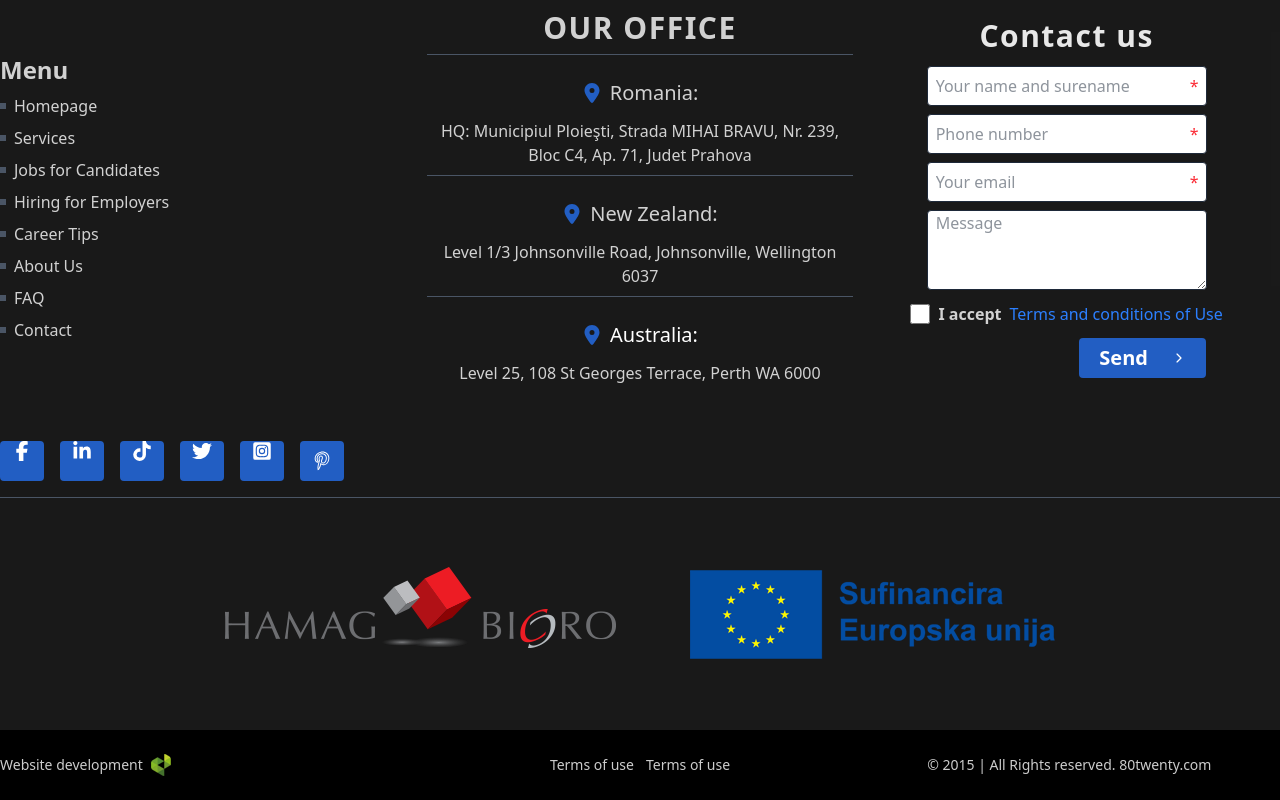
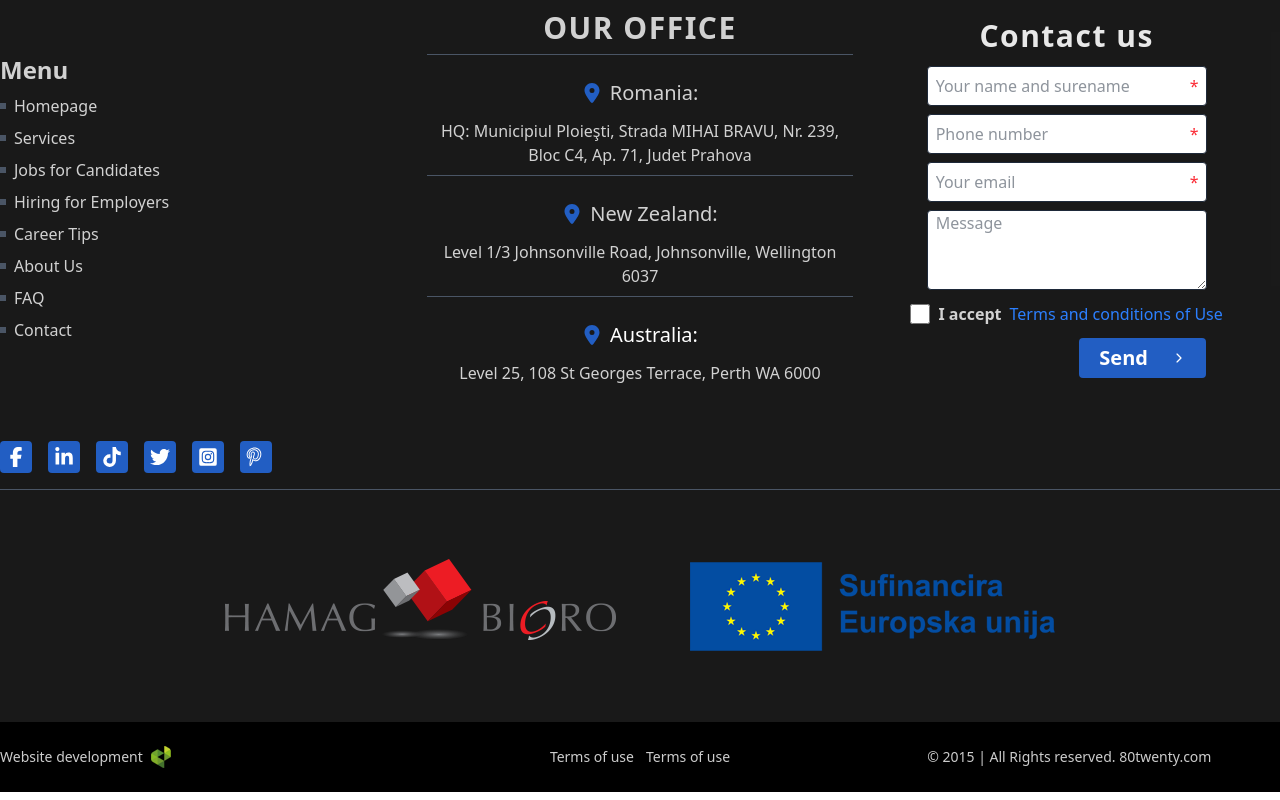
Before and after one commit to Ababil-Group/80-Twenty, a React (Vite) app: page /faqs in a window 1280 px wide. Shown: the part 1747-2547 px from the top of the page. Built offline with nearby package versions, Linux system fonts and the light colour scheme.

Commit message:
updatetext footer commit

```diff
--- a/src/App.jsx
+++ b/src/App.jsx
@@ -177,7 +177,7 @@ function App() {
           whileHover={{ scale: 1.1 }}
           whileTap={{ scale: 0.9 }}
         >
-          <FaArrowUp className="w-5 h-5 text-blue-dark hover:text-white animate-bounce" />
+          <FaArrowUp className="w-5 h-5 text-blue-dark hover:text-blue animate-bounce" />
         </motion.button>
       )}
     </>
--- a/src/pages/components/Footer.jsx
+++ b/src/pages/components/Footer.jsx
@@ -176,37 +176,43 @@ const Footer = () => {
           <div className="flex items-center flex-wrap justify-center gap-4 ">
             <a
               href="https://www.facebook.com/80twenty80"
-              className="bg-[#225EC3] px-3 h-10 text-white font-semibold hover:-translate-y-2 transition-transform duration-500 rounded-sm text-xl hover:bg-white/90 hover:text-[#225EC3] cursor-pointer"
+              target="_blank"
+              className="bg-[#225EC3] p-1 h-8 w-8 text-white flex items-center justify-center font-semibold hover:-translate-y-2 transition-transform duration-500 rounded-sm text-xl hover:bg-white/90 hover:text-[#225EC3] cursor-pointer"
             >
               <FaFacebookF />
             </a>
             <a
               href="https://www.linkedin.com/company/80-twenty"
-              className="bg-[#225EC3] px-3 h-10 text-white font-semibold hover:-translate-y-2 transition-transform duration-500 rounded-sm text-xl hover:bg-white/90 hover:text-[#225EC3] cursor-pointer"
+              target="_blank"
+              className="bg-[#225EC3] p-1 h-8 w-8 text-white flex items-center justify-center font-semibold hover:-translate-y-2 transition-transform duration-500 rounded-sm text-xl hover:bg-white/90 hover:text-[#225EC3] cursor-pointer"
             >
               <FaLinkedinIn />
             </a>
             <a
               href="https://www.tiktok.com/@80twenty?lang=en"
-              className="bg-[#225EC3] px-3 h-10 text-white font-semibold hover:-translate-y-2 transition-transform duration-500 rounded-sm text-xl hover:bg-white/90 hover:text-[#225EC3] cursor-pointer"
+              target="_blank"
+              className="bg-[#225EC3] p-1 h-8 w-8 text-white flex items-center justify-center font-semibold hover:-translate-y-2 transition-transform duration-500 rounded-sm text-xl hover:bg-white/90 hover:text-[#225EC3] cursor-pointer"
             >
               <FaTiktok />
             </a>
             <a
               href="https://x.com/80_twenty20"
-              className="bg-[#225EC3] px-3 h-10 text-white font-semibold hover:-translate-y-2 transition-transform duration-500 rounded-sm text-xl hover:bg-white/90 hover:text-[#225EC3] cursor-pointer"
+              target="_blank"
+              className="bg-[#225EC3] p-1 h-8 w-8 text-white flex items-center justify-center font-semibold hover:-translate-y-2 transition-transform duration-500 rounded-sm text-xl hover:bg-white/90 hover:text-[#225EC3] cursor-pointer"
             >
               <FaTwitter />
             </a>
             <a
               href="https://www.instagram.com/80t.wenty/"
-              className="bg-[#225EC3] px-3 h-10 text-white font-semibold hover:-translate-y-2 transition-transform duration-500 rounded-sm text-xl hover:bg-white/90 hover:text-[#225EC3] cursor-pointer"
+              target="_blank"
+              className="bg-[#225EC3] p-1 h-8 w-8 text-white flex items-center justify-center font-semibold hover:-translate-y-2 transition-transform duration-500 rounded-sm text-xl hover:bg-white/90 hover:text-[#225EC3] cursor-pointer"
             >
               <FaInstagramSquare />
             </a>
             <a
               href="https://www.pinterest.com/80twenty0323/"
-              className="bg-[#225EC3] px-3 h-10 text-white flex items-center font-semibold hover:-translate-y-2 transition-transform duration-500 rounded-sm text-xl hover:bg-white/90 hover:text-[#225EC3] cursor-pointer"
+              target="_blank"
+              className="bg-[#225EC3] p-1 h-8 w-8 text-white flex items-center font-semibold hover:-translate-y-2 transition-transform duration-500 rounded-sm text-xl hover:bg-white/90 hover:text-[#225EC3] cursor-pointer"
             >
               <SlSocialPintarest />
             </a>
--- a/src/pages/components/Header.jsx
+++ b/src/pages/components/Header.jsx
@@ -154,7 +154,7 @@ const Header = () => {
               <li key={idx} className="relative group">
                 <Link
                   to={item.path}
-                  className={`font-medium text-sm transition-colors font-inter uppercase ${
+                  className={`font-semibold text-sm transition-colors uppercase tracking-widest font-quicksand ${
                     location.pathname === item.path
                       ? "text-secondary border-b-2 border-secondary"
                       : "text-gray-900 hover:text-secondary"
```
Also changed, not shown: src/locales/en/translation.json (+21 -21 lines).
